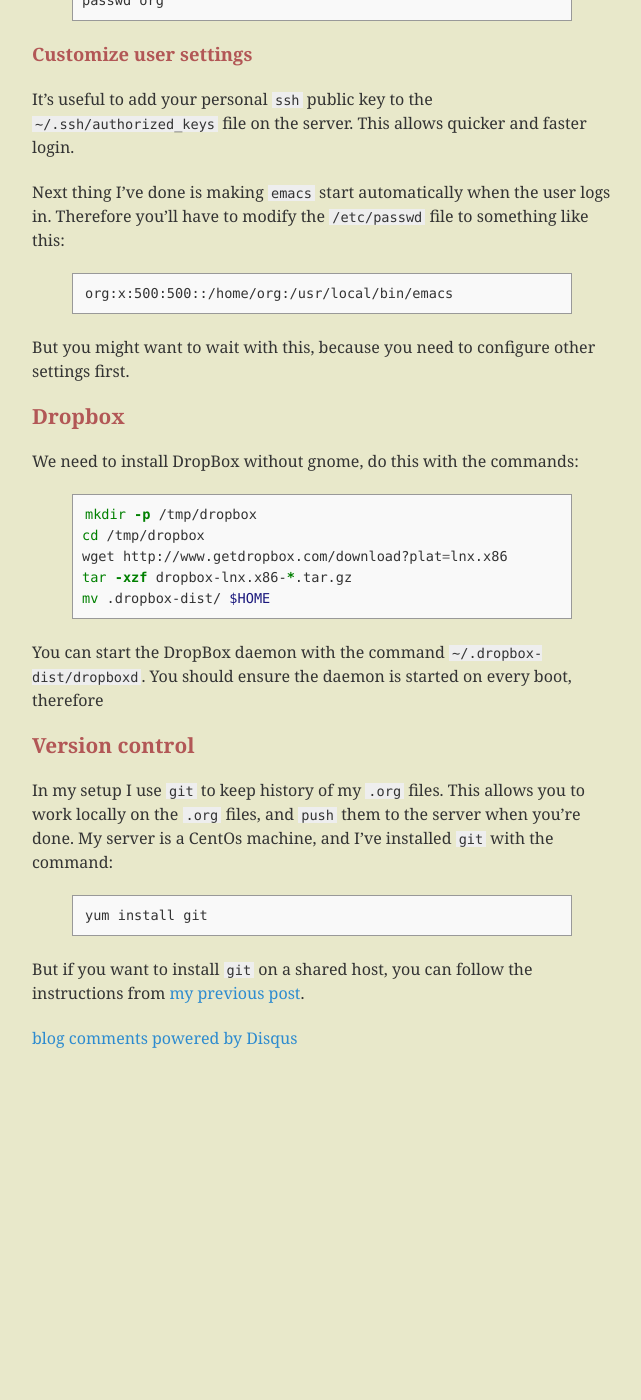
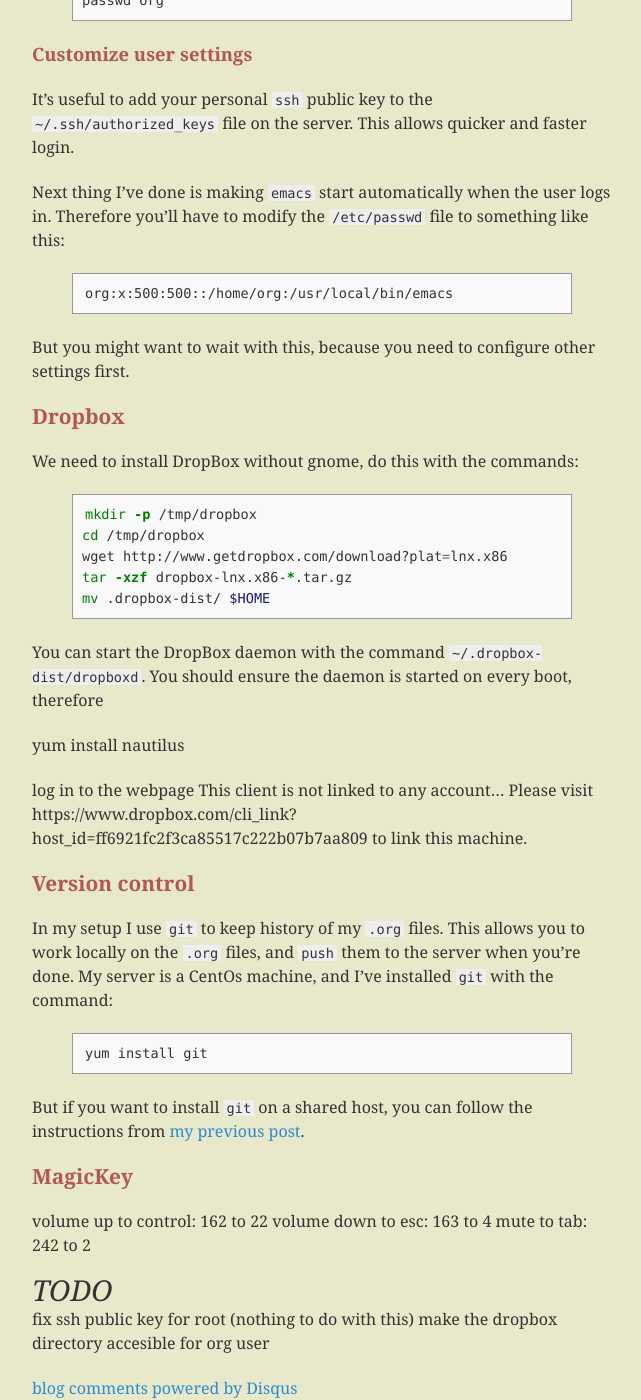
Before and after one commit to To1ne/writepermission, a Jekyll site: the page built from _posts/2010-03-07-my-perfect-org-mode-setup.md, in a window 1280 px wide and 1400 px high, scrolled down 2209 px. Shown: the whole window, without its empty margins (129-770 px from the left). Built offline with Jekyll 4.4.1, drawn with Linux system fonts in a browser that asks for light colours; comment, search, counter and statistics services are not loaded; before the commit the page ends 3259 px from its top, so only the background shows below that.

Commit message:
added magickey plus todo

```diff
--- a/_posts/2010-03-07-my-perfect-org-mode-setup.md
+++ b/_posts/2010-03-07-my-perfect-org-mode-setup.md
@@ -97,6 +97,13 @@ You can start the DropBox daemon with the command
 `~/.dropbox-dist/dropboxd`. You should ensure the daemon is started on
 every boot, therefore
 
+yum  install nautilus
+
+log in to the webpage
+This client is not linked to any account...
+Please visit https://www.dropbox.com/cli_link?host_id=ff6921fc2f3ca85517c222b07b7aa809 to link this machine.
+
+
 ## Version control
 In my setup I use `git` to keep history of my `.org` files. This allows you to work locally on the `.org` files, and `push` them to the server when you're done.
 My server is a CentOs machine, and I've installed `git` with the command:
@@ -104,3 +111,13 @@ My server is a CentOs machine, and I've installed `git` with the command:
 yum install git
 {%endhighlight%}
 But if you want to install `git` on a shared host, you can follow the instructions from [my previous post](/2009/09/install-git-on-a-shared-webhost/).
+
+
+## MagicKey
+volume up to control: 162 to 22
+volume down to esc: 163 to 4
+mute to tab: 242 to 2
+
+# TODO
+fix ssh public key for root (nothing to do with this)
+make the dropbox directory accesible for org user
```
